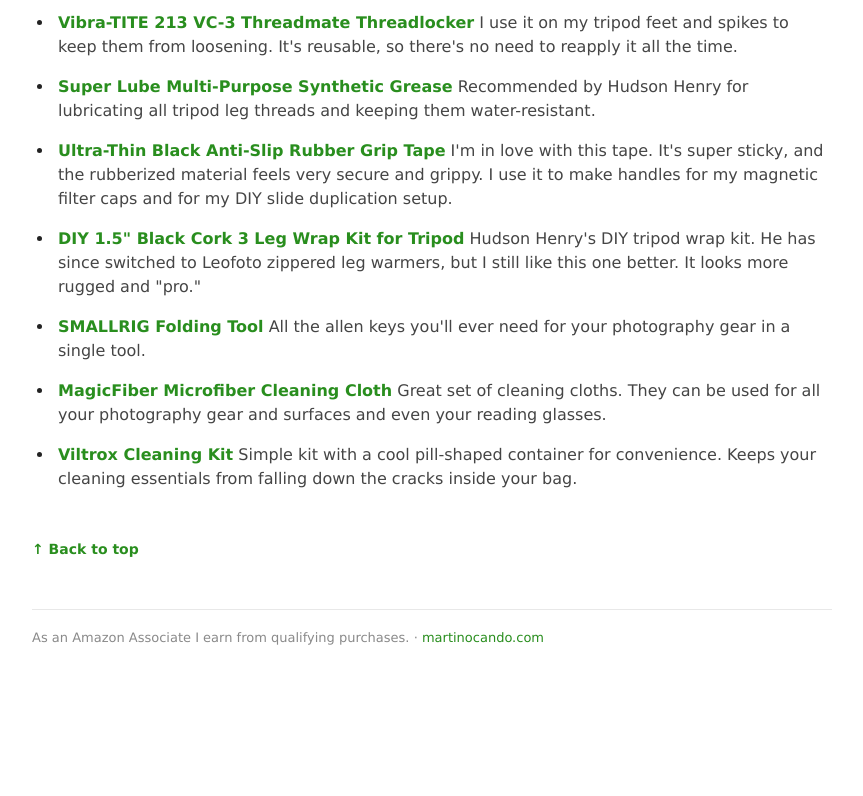
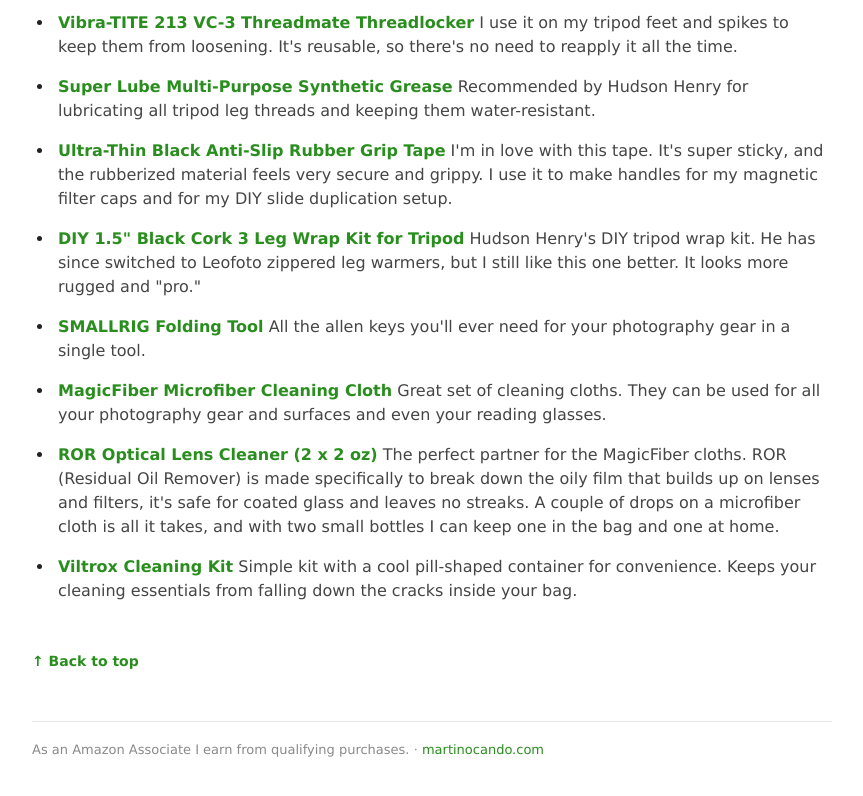
Before and after one commit to martinocando-cyberabu/allthelinks, a plain HTML site: page index.html in a window 1280 px wide. Shown: the part 7354-8150 px from the top of the page, without its empty margins (368-1231 px from the left). Before the commit the page ends 8084 px from the top, so only its background shows below. Drawn offline with Linux system fonts and the light colour scheme.

Commit message:
Add ROR lens cleaner to Cleaning

```diff
--- a/index.html
+++ b/index.html
@@ -382,6 +382,7 @@
     <li><a href="https://link.amazon/B05ZOO3vX" rel="sponsored noopener" target="_blank">DIY 1.5" Black Cork 3 Leg Wrap Kit for Tripod</a> <span class="desc">Hudson Henry's DIY tripod wrap kit. He has since switched to Leofoto zippered leg warmers, but I still like this one better. It looks more rugged and "pro."</span></li>
     <li><a href="https://link.amazon/B0fj0C5Tf" rel="sponsored noopener" target="_blank">SMALLRIG Folding Tool</a> <span class="desc">All the allen keys you'll ever need for your photography gear in a single tool.</span></li>
     <li><a href="https://link.amazon/B03NIL27T" rel="sponsored noopener" target="_blank">MagicFiber Microfiber Cleaning Cloth</a> <span class="desc">Great set of cleaning cloths. They can be used for all your photography gear and surfaces and even your reading glasses.</span></li>
+    <li><a href="https://link.amazon/B02SMGXtC" rel="sponsored noopener" target="_blank">ROR Optical Lens Cleaner (2 x 2 oz)</a> <span class="desc">The perfect partner for the MagicFiber cloths. ROR (Residual Oil Remover) is made specifically to break down the oily film that builds up on lenses and filters, it's safe for coated glass and leaves no streaks. A couple of drops on a microfiber cloth is all it takes, and with two small bottles I can keep one in the bag and one at home.</span></li>
     <li><a href="https://link.amazon/A0f9utm6e" rel="sponsored noopener" target="_blank">Viltrox Cleaning Kit</a> <span class="desc">Simple kit with a cool pill-shaped container for convenience. Keeps your cleaning essentials from falling down the cracks inside your bag.</span></li>
   </ul>
 </section>
```
